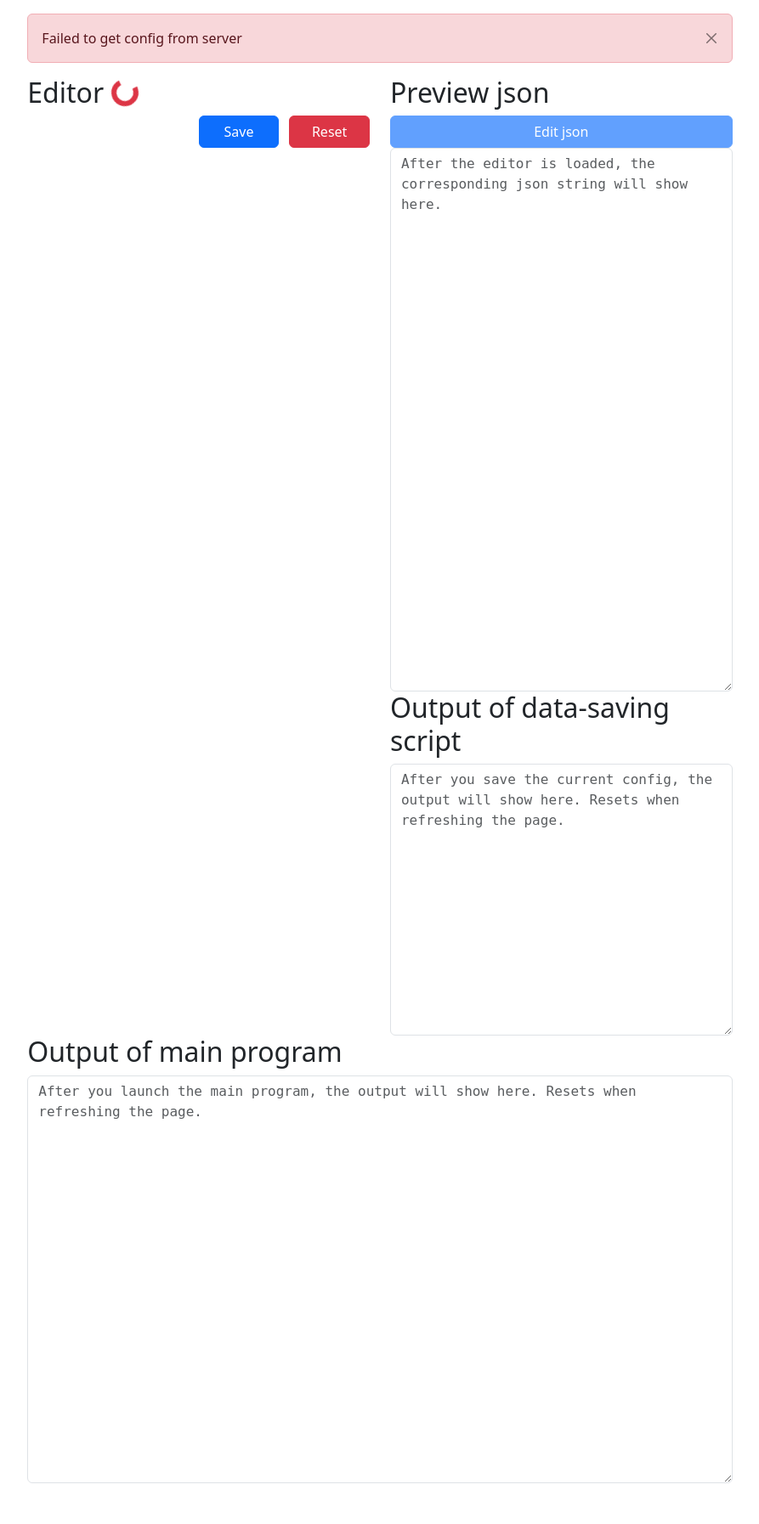
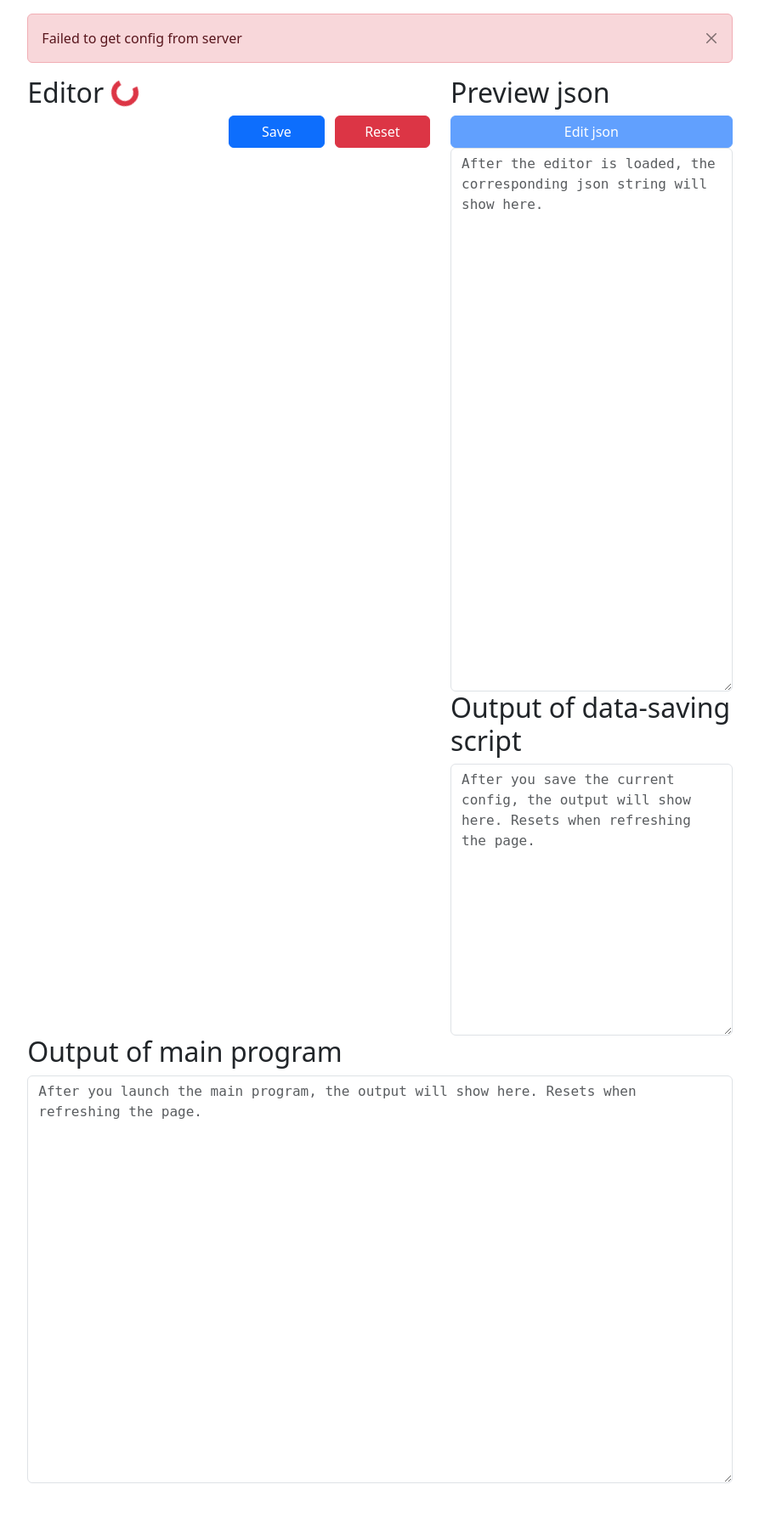
Before and after one commit to lucienshawls/py-config-web-ui, a Python web app: template configwebui/templates/index.html in a window 1280 px wide. Shown: the part 54-1848 px from the top of the page at 85% size, without its empty margins (193-1086 px from the left). Run offline with Jinja, Linux system fonts and the light colour scheme; the template is opened without the code that fills it, so the values that code supplies are empty.

Commit message:
refactor: adjust layout by changing ratio

```diff
--- a/configwebui/templates/index.html
+++ b/configwebui/templates/index.html
@@ -67,7 +67,7 @@
                     </div>
                 </div>
                 <div class="row" id="form-container">
-                    <div class="col-12 col-lg-6" id="editor">
+                    <div class="col-12 col-lg-7" id="editor">
                         <h2>
                             Editor
                             <span class="spinner-border text-primary" role="status" id="editor-loading-icon"></span>
@@ -83,7 +83,7 @@
                             </div>
                         </div>
                     </div>
-                    <div class="col-12 col-lg-6" id="dashboard">
+                    <div class="col-12 col-lg-5" id="dashboard">
                         <div class="row" id="json-preview">
                             <div class="col">
                                 <h2>Preview json</h2>
```
